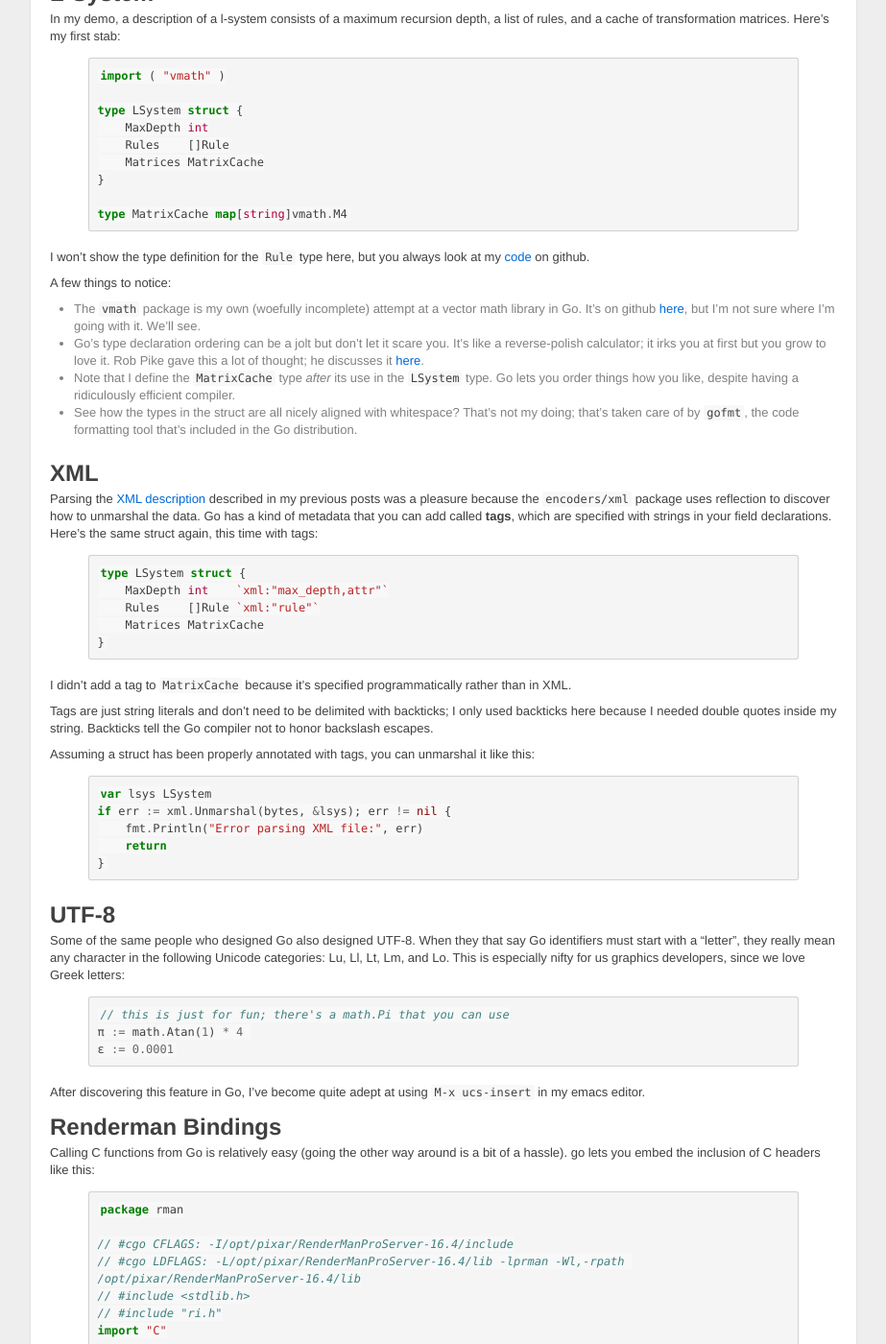
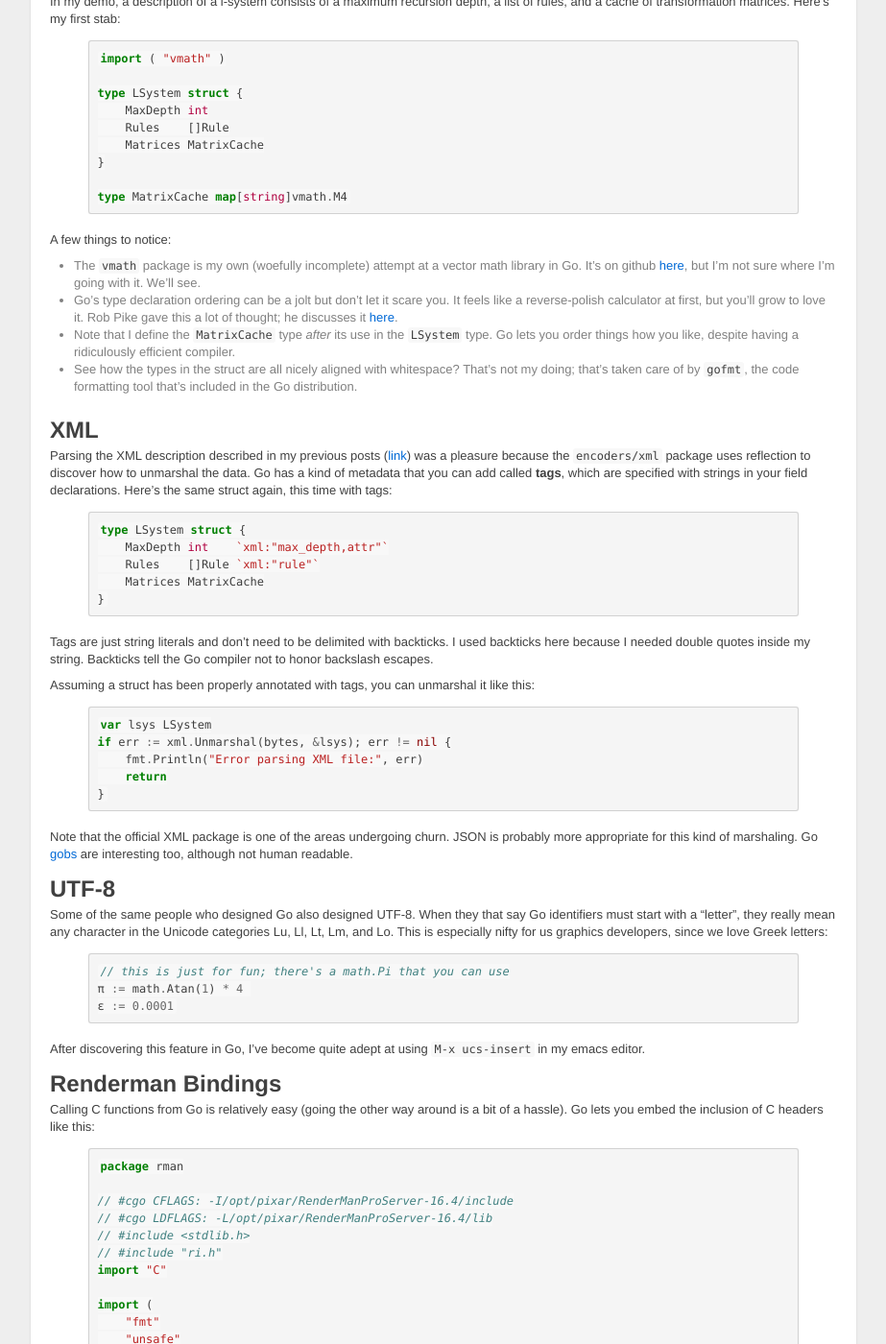
Before and after one commit to prideout/prideout.github.com, a Jekyll site: the page built from _posts/2011-12-29-go-and-renderman.md, in a window 1280 px wide and 1400 px high, scrolled down 713 px. Shown: the whole window at 96% size, without its empty margins (178-1101 px from the left). Built offline with Jekyll 4.4.1, drawn with Linux system fonts in a browser that asks for light colours; some of the changed text lies outside the part shown.

Commit message:
finish up the verbiage

```diff
--- a/_posts/2011-12-29-go-and-renderman.md
+++ b/_posts/2011-12-29-go-and-renderman.md
@@ -8,7 +8,11 @@
 
 The new staticly-typed language from Google called **Go** might displace C99 as my favorite compiled language.  It's so pretty, and so fast, that I'm even considering it in lieu of Python for common scripting tasks.
 
-Minimalism is a core tenant of Go's design, so it doesn't take long to learn.  It uses "channels" as a central concurrency primitive, which is a nifty way to write multithreaded code.  As the language designers like to say: *Don't communicate by sharing memory; share memory by communicating.*
+Minimalism is a core tenant of Go's design, so it doesn't take long to learn.  It uses "channels" as a central concurrency primitive, which is a nifty way to write multithreaded code.
+
+{% comment %}
+As the language designers like to say: *Don't communicate by sharing memory; share memory by communicating.*
+{% endcomment %}
 
 To try it out, I ported some of my old L-system code to Go, and created Go bindings for a subset of Pixar's RenderMan interface.  Here's one of the first images I created:
 
@@ -41,18 +45,16 @@
 type MatrixCache map[string]vmath.M4
 {% endhighlight %}
 
-I won't show the type definition for the `Rule` type here, but you always look at my [code](https://github.com/prideout/lsystem/blob/master/Go/lsystem.go) on github.
-
 A few things to notice:
 
 *   The `vmath` package is my own (woefully incomplete) attempt at a vector math library in Go.  It's on github [here](https://github.com/prideout/govmath), but I'm not sure where I'm going with it.  We'll see.
-*   Go's type declaration ordering can be a jolt but don't let it scare you.  It's like a reverse-polish calculator; it irks you at first but you grow to love it. Rob Pike gave this a lot of thought; he discusses it [here](http://blog.golang.org/2010/07/gos-declaration-syntax.html).
+*   Go's type declaration ordering can be a jolt but don't let it scare you.  It feels like a reverse-polish calculator at first, but you'll grow to love it. Rob Pike gave this a lot of thought; he discusses it [here](http://blog.golang.org/2010/07/gos-declaration-syntax.html).
 *   Note that I define the `MatrixCache` type *after* its use in the `LSystem` type.  Go lets you order things how you like, despite having a ridiculously efficient compiler.
 *   See how the types in the struct are all nicely aligned with whitespace?  That's not my doing; that's taken care of by `gofmt`, the code formatting tool that's included in the Go distribution.
 
 ## XML
 
-Parsing the [XML description](http://prideout.net/blog/?p=44#rules) described in my previous posts was a pleasure because the `encoders/xml` package uses reflection to discover how to unmarshal the data.  Go has a kind of metadata that you can add called **tags**, which are specified with strings in your field declarations.  Here's the same struct again, this time with tags:
+Parsing the XML description described in my previous posts ([link](http://prideout.net/blog/?p=44#rules)) was a pleasure because the `encoders/xml` package uses reflection to discover how to unmarshal the data.  Go has a kind of metadata that you can add called **tags**, which are specified with strings in your field declarations.  Here's the same struct again, this time with tags:
 
 {% highlight go %}
 type LSystem struct {
@@ -62,9 +64,7 @@
 }
 {% endhighlight %}
 
-I didn't add a tag to `MatrixCache` because it's specified programmatically rather than in XML.
-
-Tags are just string literals and don't need to be delimited with backticks; I only used backticks here because I needed double quotes inside my string.  Backticks tell the Go compiler not to honor backslash escapes.
+Tags are just string literals and don't need to be delimited with backticks.  I used backticks here because I needed double quotes inside my string.  Backticks tell the Go compiler not to honor backslash escapes.
 
 Assuming a struct has been properly annotated with tags, you can unmarshal it like this:
 
@@ -76,9 +76,11 @@
 }
 {% endhighlight %}
 
+Note that the official XML package is one of the areas undergoing churn.  JSON is probably more appropriate for this kind of marshaling.  Go [gobs](http://blog.golang.org/2011/03/gobs-of-data.html) are interesting too, although not human readable.
+
 ## UTF-8
 
-Some of the same people who designed Go also designed UTF-8.  When they that say Go identifiers must start with a "letter", they really mean any character in the following Unicode categories: Lu, Ll, Lt, Lm, and Lo.  This is especially nifty for us graphics developers, since we love Greek letters:
+Some of the same people who designed Go also designed UTF-8.  When they that say Go identifiers must start with a "letter", they really mean any character in the Unicode categories Lu, Ll, Lt, Lm, and Lo.  This is especially nifty for us graphics developers, since we love Greek letters:
 
 {% highlight go %}
 // this is just for fun; there's a math.Pi that you can use
@@ -90,13 +92,13 @@
 
 ## Renderman Bindings
 
-Calling C functions from Go is relatively easy (going the other way around is a bit of a hassle).  go lets you embed the inclusion of C headers like this:
+Calling C functions from Go is relatively easy (going the other way around is a bit of a hassle).  Go lets you embed the inclusion of C headers like this:
 
 {% highlight go %}
 package rman
 
 // #cgo CFLAGS: -I/opt/pixar/RenderManProServer-16.4/include
-// #cgo LDFLAGS: -L/opt/pixar/RenderManProServer-16.4/lib -lprman -Wl,-rpath /opt/pixar/RenderManProServer-16.4/lib
+// #cgo LDFLAGS: -L/opt/pixar/RenderManProServer-16.4/lib
 // #include <stdlib.h>
 // #include "ri.h"
 import "C"
@@ -107,7 +109,7 @@
 )
 {% endhighlight %}
 
-You can then call C functions as you'd expect.  Since go is a system-level language, the mapping is fairly simple.  Here's how I wrapped RenderMan's `RiBegin` call:
+Since Go is a system-level language, mapping its types to C types is a fairly simple process.  Here's how I wrapped RenderMan's `RiBegin` call:
 
 {% highlight go %}
 func Begin(name string) {
@@ -123,9 +125,9 @@
 
 I suppose I didn't need to use `defer` here, but it seems like a good habit when working with explictly-allocated memory. The defer keyword is an interesting alternative to the RAII paradigm that grew out of languages with exception handling.  Go doesn't have exceptions, which I'm quite happy about.  The language designers added features that do more than enough to compensate.
 
-## Conclusion
+## KISS
 
-So far I'm loving Go, especially when compared to vanilla C.  I have a couple small gripes.  For example, enumerations aren't totally type-safe since they can be freely exchanged with `int`.  They do, however, have a cute feature called `iota` (look it up).
+So far I'm loving Go, especially when compared to vanilla C.  I have a couple small gripes.  For example, enumerations aren't totally type-safe since they can be freely exchanged with `int`.  They do, however, have a cute feature called `iota`.
 
 More importantly, the built-in math package assumes that you want to use 64-bit floats, which isn't ideal when interfacing with graphics API's like OpenGL and RenderMan.  Ideally, a math library could be written using generics, which is another missing feature in Go.
 
```
